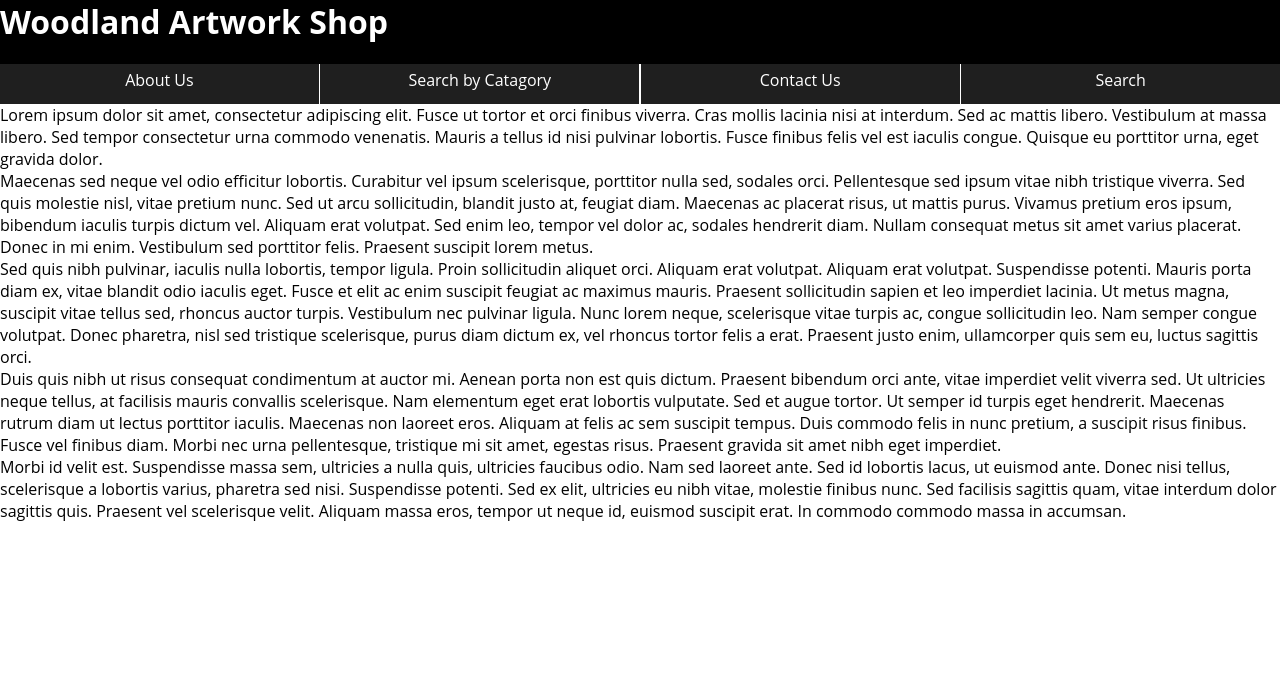
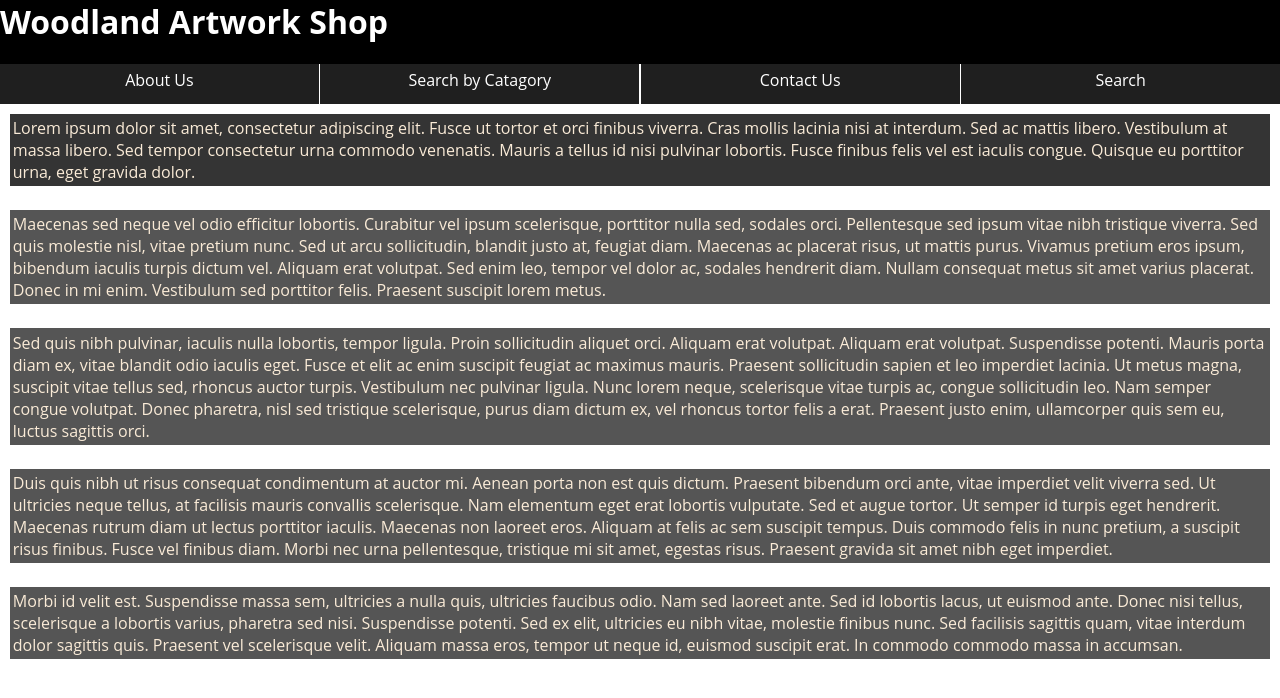
Before and after one commit to liamm91/shop, an Angular app: page / in a window 1280 px wide. Shown: the top 698 px of the page. Built offline with nearby package versions, Linux system fonts and the light colour scheme.

Commit message:
added more variables, temporary css to changed the main tag in index.html and some compatability code for browsers

```diff
--- a/src/styles.css
+++ b/src/styles.css
@@ -4,21 +4,58 @@
   font-family: "Open Sans";
   color: black;
   --page-bg: white;
+  --nav-bg: #1f1f1f;
   --link-visited: white;
   --link-hover: #008f00;
   --link-color: white;
 }
 
-* {
+* , *:before, *:after{
   padding: 0;
   margin: 0;
+  box-sizing:border-box;
+  -moz-box-sizing:border-box;
+  -webkit-box-sizing:border-box;
+  -ms-box-sizing:border-box;
 }
 
 body{
   background: var(--page-bg);
+  width: 100vw;
+  overflow-x: hidden;
 }
 
 app-root{
-  width: 100vw;
+  width: 100%;
   height: auto;
 }
+
+/* temporary css */
+main {
+  width: calc(100% - 0.2rem);
+  margin: 0.1rem;
+  padding: 0.5rem;
+}
+
+main p {
+  background: #555;
+  color: antiquewhite;
+  margin-bottom: 1.5rem;
+  padding: 0.2rem;
+}
+
+main p:nth-of-type(1){
+  background: #343434;
+}
+
+html::-webkit-scrollbar{
+  width: 0.25rem;
+}
+
+html::-webkit-scrollbar-track{
+  background: #343434;
+}
+
+html::-webkit-scrollbar-thumb{
+  color: white;
+}
```
